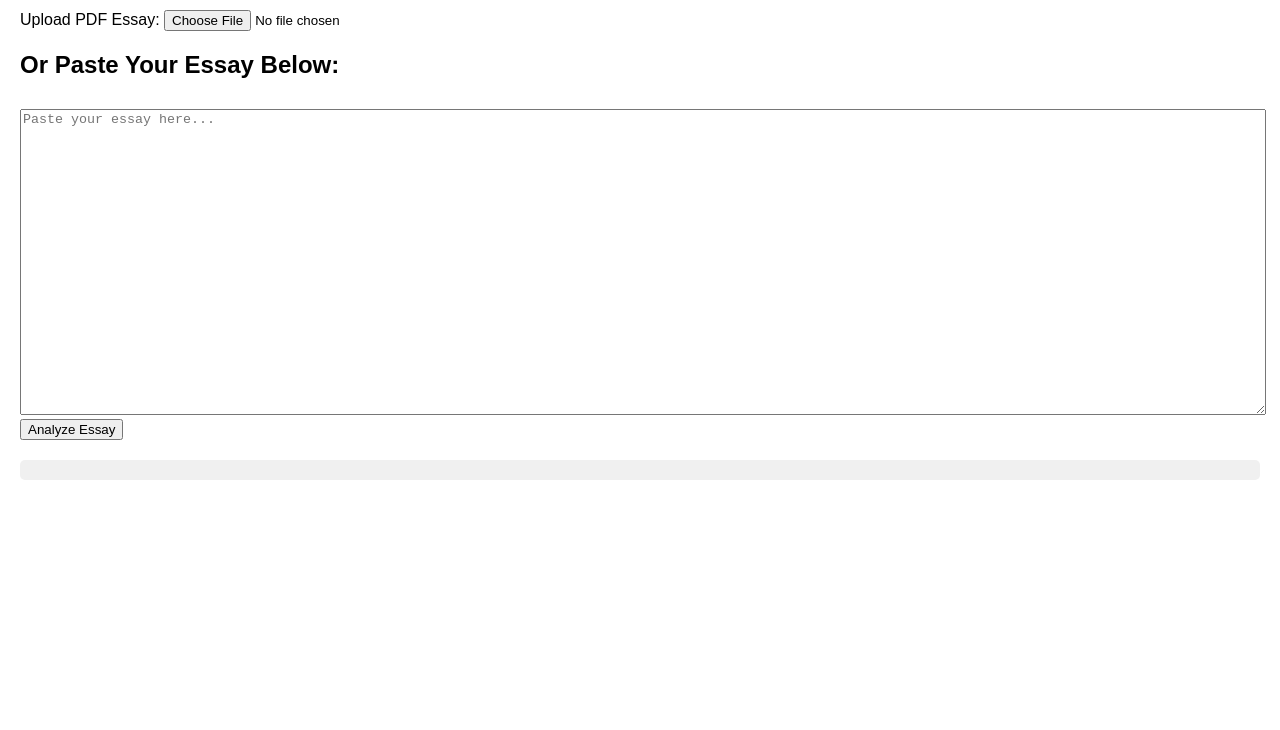
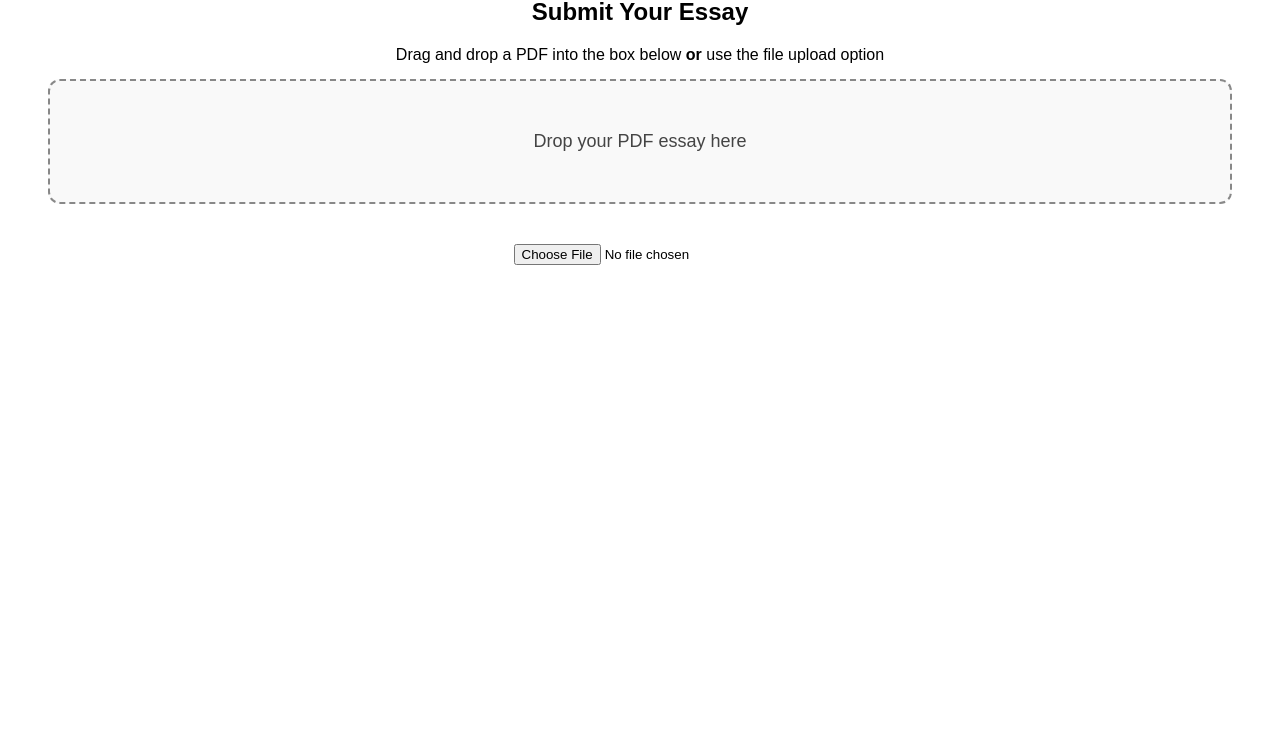
Before and after one commit to mathemountai/EconMrLong, a plain HTML site: page pdfupload.html in a window 1280 px wide. Shown: the part 70-800 px from the top of the page. Drawn offline with Linux system fonts and the light colour scheme.

Commit message:
Add files via upload
Signed-off-by: mathemountai <mathemountain@gmail.com>

```diff
--- a/pdfupload.html
+++ b/pdfupload.html
@@ -4,48 +4,58 @@
 <head>
   <meta charset="UTF-8">
   <meta name="viewport" content="width=device-width, initial-scale=1.0">
-  <title>Economics Essay Analyzer</title>
+  <title>Upload or Drop PDF Essay</title>
   <script src="https://cdnjs.cloudflare.com/ajax/libs/pdf.js/3.4.120/pdf.min.js"></script>
   <style>
     body {
       font-family: Arial, sans-serif;
-      margin: 20px;
+      text-align: center;
+      padding: 40px;
     }
-    textarea {
-      width: 100%;
-      height: 300px;
-      margin-top: 10px;
+    #dropZone {
+      border: 2px dashed #888;
+      border-radius: 12px;
+      padding: 50px;
+      background-color: #f9f9f9;
+      color: #444;
+      font-size: 18px;
+      transition: background-color 0.3s;
+      margin-bottom: 30px;
     }
-    .output {
-      white-space: pre-wrap;
-      background-color: #f0f0f0;
+    #dropZone.dragover {
+      background-color: #d2f3ff;
+    }
+    #uploadSection {
+      margin-top: 20px;
+    }
+    input[type="file"] {
       padding: 10px;
-      border-radius: 5px;
-      margin-top: 20px;
+    }
+    .instruction {
+      font-size: 16px;
+      margin: 15px 0;
     }
   </style>
 </head>
 
 <body>
-  <h1>Economics Essay Analyzer</h1>
+  <h2>Submit Your Essay</h2>
 
-  <label for="pdfUpload">Upload PDF Essay:</label>
+  <div class="instruction">Drag and drop a PDF into the box below <strong>or</strong> use the file upload option</div>
+
+  <div id="dropZone">Drop your PDF essay here</div>
+
+  <div id="uploadSection">
     <input type="file" id="pdfUpload" accept="application/pdf">
-
-  <h2>Or Paste Your Essay Below:</h2>
-  <textarea id="essayInput" placeholder="Paste your essay here..."></textarea>
-  <button onclick="analyzeEssay()">Analyze Essay</button>
-
-  <div id="analysisOutput" class="output"></div>
+  </div>
 
   <script>
-    document.getElementById('pdfUpload').addEventListener('change', function (e) {
-      const file = e.target.files[0];
-      if (file && file.type === 'application/pdf') {
+    function extractTextAndRedirect(file) {
       const reader = new FileReader();
 
       reader.onload = function () {
         const typedArray = new Uint8Array(this.result);
+
         pdfjsLib.getDocument(typedArray).promise.then(async function (pdf) {
           let fullText = '';
           for (let i = 1; i <= pdf.numPages; i++) {
@@ -54,22 +64,46 @@
             const pageText = textContent.items.map(item => item.str).join(' ');
             fullText += pageText + '\n';
           }
-            document.getElementById('essayInput').value = fullText;
+
+          const encoded = encodeURIComponent(fullText);
+          window.location.href = `newessayanalyser2.html?essay=${encoded}`;
         });
       };
 
       reader.readAsArrayBuffer(file);
+    }
+
+    const dropZone = document.getElementById('dropZone');
+
+    dropZone.addEventListener('dragover', function (e) {
+      e.preventDefault();
+      dropZone.classList.add('dragover');
+    });
+
+    dropZone.addEventListener('dragleave', function () {
+      dropZone.classList.remove('dragover');
+    });
+
+    dropZone.addEventListener('drop', function (e) {
+      e.preventDefault();
+      dropZone.classList.remove('dragover');
+      const file = e.dataTransfer.files[0];
+
+      if (file && file.type === 'application/pdf') {
+        extractTextAndRedirect(file);
       } else {
-        alert('Please upload a valid PDF file.');
+        alert('Please drop a valid PDF file.');
       }
     });
 
-    function analyzeEssay() {
-      const essay = document.getElementById('essayInput').value;
-      const output = document.getElementById('analysisOutput');
-      // Placeholder for your existing analysis logic
-      output.textContent = `Analyzing essay...\n\n${essay.substring(0, 500)}...`; // demo only
+    document.getElementById('pdfUpload').addEventListener('change', function (e) {
+      const file = e.target.files[0];
+      if (file && file.type === 'application/pdf') {
+        extractTextAndRedirect(file);
+      } else {
+        alert('Please select a valid PDF file.');
       }
+    });
   </script>
 </body>
 
```
Lines whose indentation alone changed are shown as unchanged.
